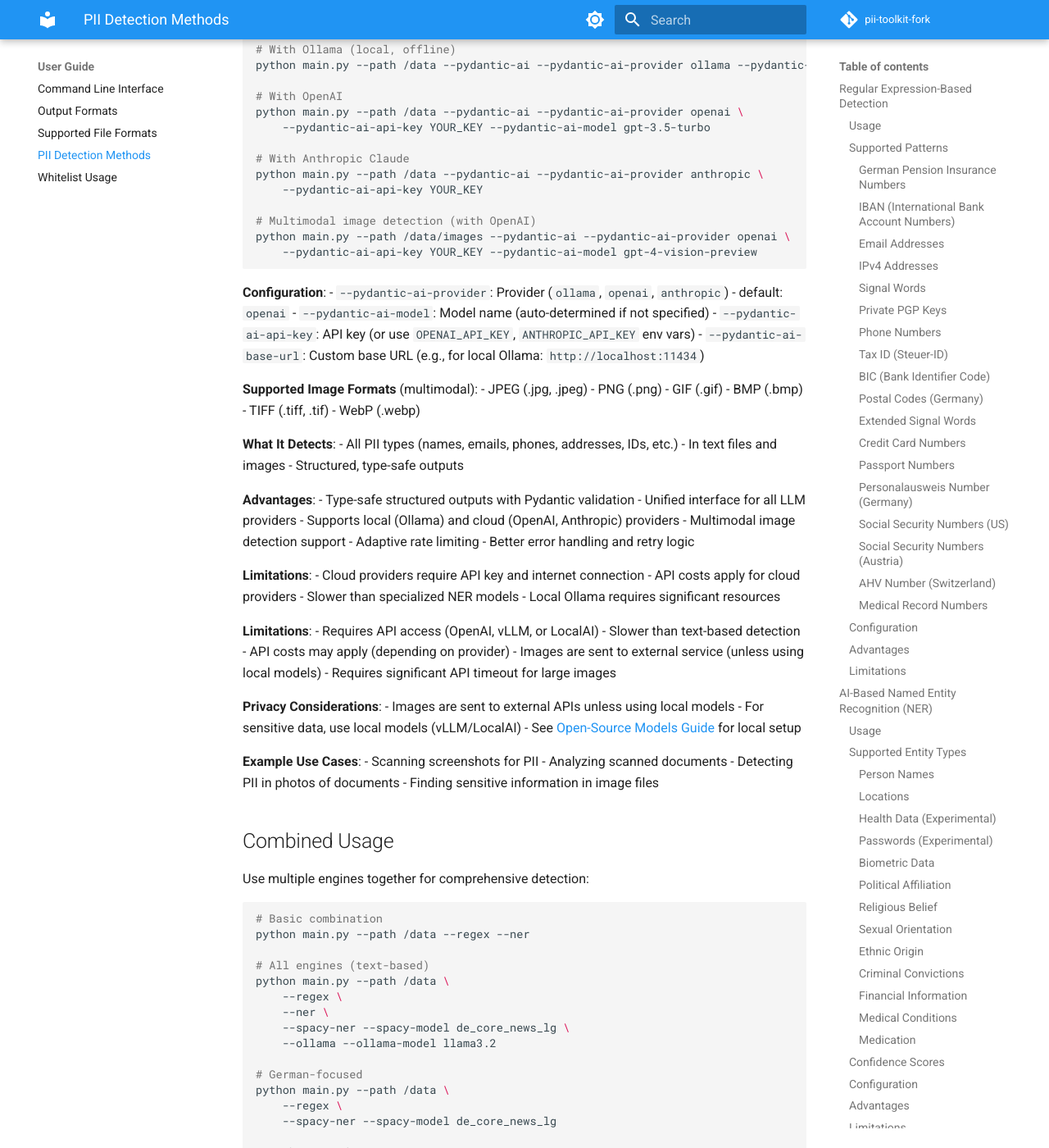
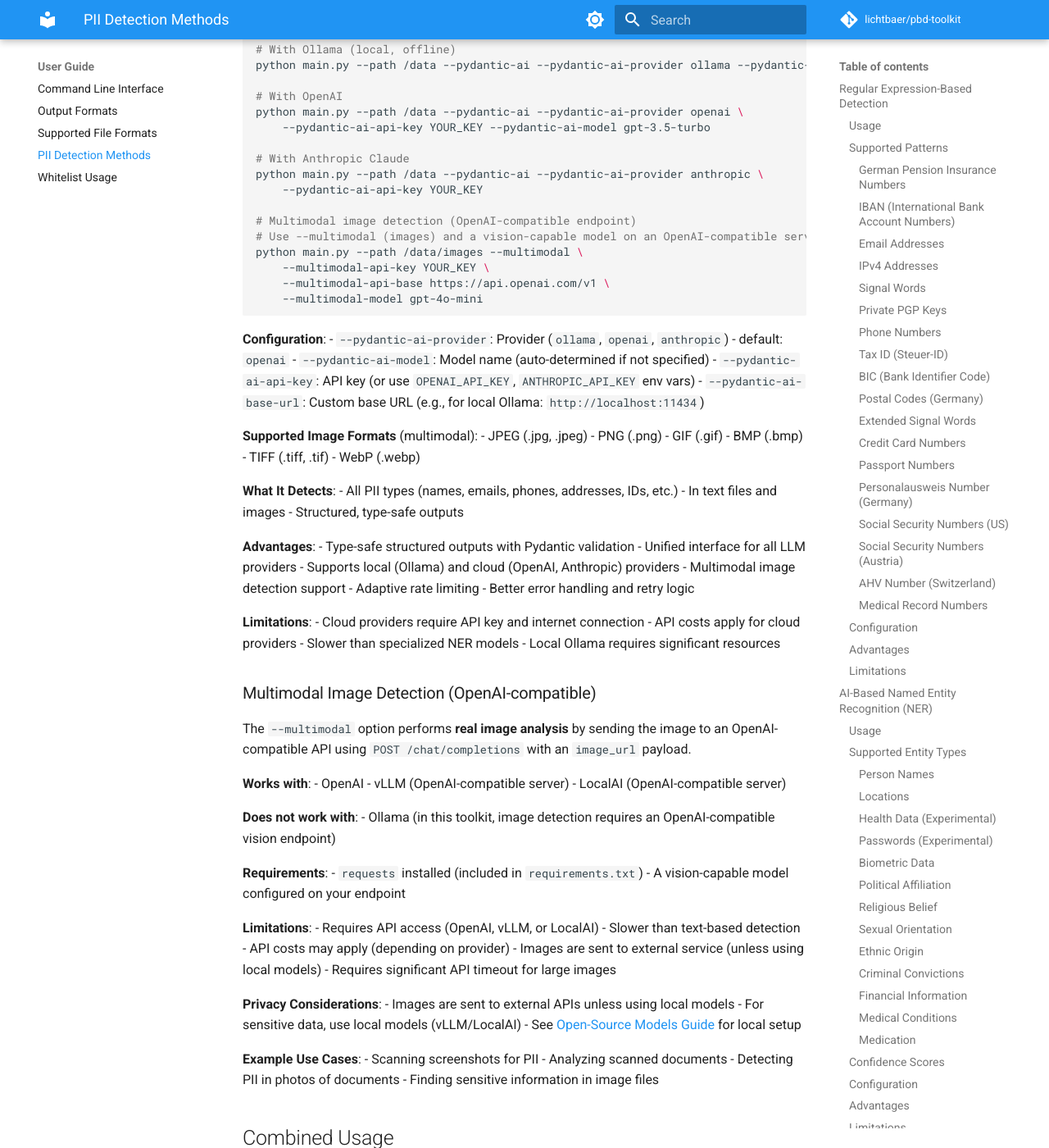
Before and after one commit to lichtbaer/pbd-toolkit, an MkDocs documentation site: the page built from docs/user-guide/detection-methods.md, in a window 1280 px wide and 1400 px high, scrolled down 11697 px. Shown: the whole window at 82% size. Built offline with MkDocs 1.6.1 and Material for MkDocs 9.7.7, drawn with Linux system fonts in a browser that asks for light colours; comment, search, counter and statistics services are not loaded.

Commit message:
Refactor: Update docs, repo links, and add roadmap
Co-authored-by: cursor <cursor@johannes-goepel.de>

````diff
--- a/docs/user-guide/detection-methods.md
+++ b/docs/user-guide/detection-methods.md
@@ -535,9 +535,12 @@ python main.py --path /data --pydantic-ai --pydantic-ai-provider openai \
 python main.py --path /data --pydantic-ai --pydantic-ai-provider anthropic \
     --pydantic-ai-api-key YOUR_KEY
 
-# Multimodal image detection (with OpenAI)
-python main.py --path /data/images --pydantic-ai --pydantic-ai-provider openai \
-    --pydantic-ai-api-key YOUR_KEY --pydantic-ai-model gpt-4-vision-preview
+# Multimodal image detection (OpenAI-compatible endpoint)
+# Use --multimodal (images) and a vision-capable model on an OpenAI-compatible server (OpenAI, vLLM, LocalAI).
+python main.py --path /data/images --multimodal \
+    --multimodal-api-key YOUR_KEY \
+    --multimodal-api-base https://api.openai.com/v1 \
+    --multimodal-model gpt-4o-mini
 ```
 
 **Configuration**:
@@ -572,6 +575,22 @@ python main.py --path /data/images --pydantic-ai --pydantic-ai-provider openai \
 - API costs apply for cloud providers
 - Slower than specialized NER models
 - Local Ollama requires significant resources
+
+### Multimodal Image Detection (OpenAI-compatible)
+
+The `--multimodal` option performs **real image analysis** by sending the image to an OpenAI-compatible API using `POST /chat/completions` with an `image_url` payload.
+
+**Works with**:
+- OpenAI
+- vLLM (OpenAI-compatible server)
+- LocalAI (OpenAI-compatible server)
+
+**Does not work with**:
+- Ollama (in this toolkit, image detection requires an OpenAI-compatible vision endpoint)
+
+**Requirements**:
+- `requests` installed (included in `requirements.txt`)
+- A vision-capable model configured on your endpoint
 
 **Limitations**:
 - Requires API access (OpenAI, vLLM, or LocalAI)
--- a/mkdocs.yml
+++ b/mkdocs.yml
@@ -1,10 +1,10 @@
 site_name: PII Toolkit (Fork)
 site_description: A fork of the HBDI PII Toolkit for scanning directories for personally identifiable information
 site_author: Fork Maintainer
-site_url: https://github.com/yourusername/pii-toolkit-fork
+site_url: https://github.com/lichtbaer/pbd-toolkit
 
-repo_name: pii-toolkit-fork
-repo_url: https://github.com/yourusername/pii-toolkit-fork
+repo_name: lichtbaer/pbd-toolkit
+repo_url: https://github.com/lichtbaer/pbd-toolkit
 edit_uri: edit/main/docs/
 
 theme:
@@ -69,6 +69,7 @@ nav:
     - Testing: developer/testing.md
   - About:
     - Project Status: about/project-status.md
+    - Roadmap: about/roadmap.md
     - Contributing: about/contributing.md
     - License: about/license.md
 
--- a/setup.py
+++ b/setup.py
@@ -53,7 +53,7 @@ setup(
     long_description=long_description,
     long_description_content_type="text/markdown",
     author="PII Toolkit Contributors",
-    url="https://github.com/your-org/pii-toolkit",
+    url="https://github.com/lichtbaer/pbd-toolkit",
     packages=find_packages(exclude=["tests", "tests.*"]),
     python_requires=">=3.8",
     install_requires=requirements,
````
Also changed, not shown: README.md (+1 -1 lines), docs/about/contributing.md (+1 -1 lines), docs/about/project-status.md (+4 -0 lines), docs/about/roadmap.md (added, +39 -0 lines), docs/developer/architecture.md (+2 -2 lines), docs/getting-started/installation.md (+1 -1 lines).
